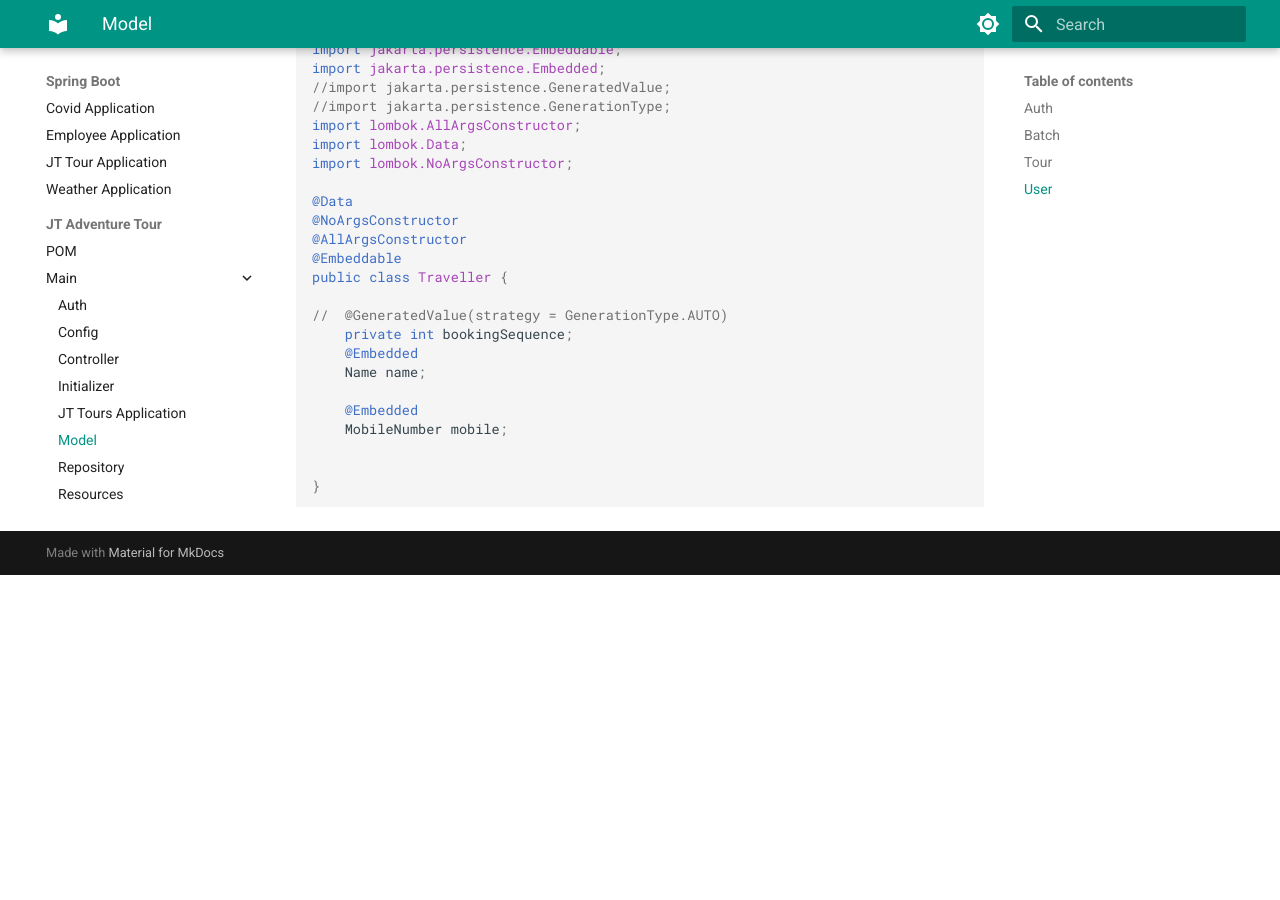
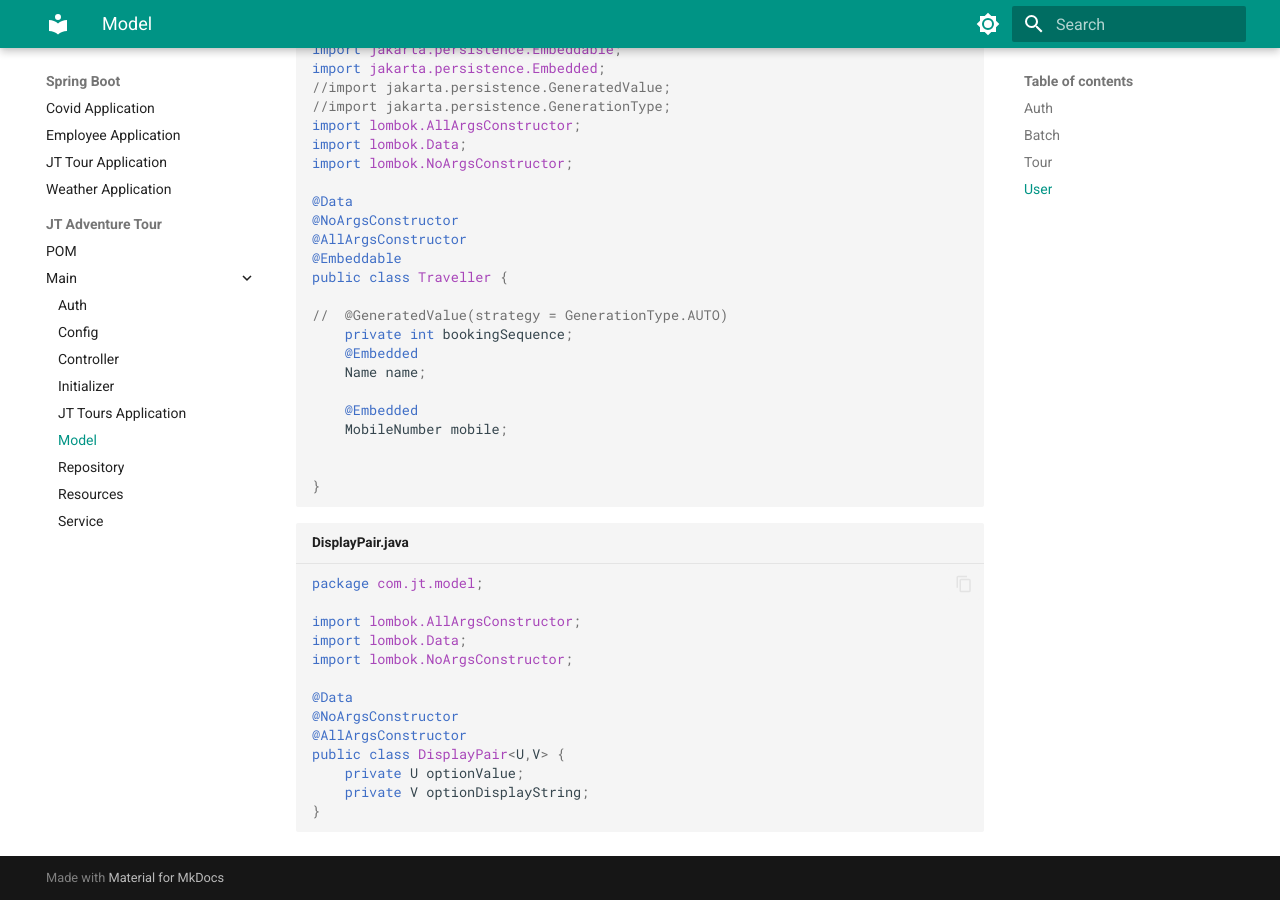
Before and after one commit to rahulssv/courses, an MkDocs documentation site: the page built from docs/Spring Boot/JT Adventure Tour/main/model.md, in a window 1280 px wide and 900 px high, scrolled down 11500 px. Built offline with MkDocs 1.6.1 and Material for MkDocs 9.7.7, drawn with Linux system fonts in a browser that asks for light colours; before the commit the page ends 12075 px from its top, so only the background shows below that.

Commit message:
Update model.md

````diff
--- a/docs/Spring Boot/JT Adventure Tour/main/model.md
+++ b/docs/Spring Boot/JT Adventure Tour/main/model.md
@@ -602,3 +602,19 @@
 }
 
 ```
+```java title="DisplayPair.java"
+package com.jt.model;
+
+import lombok.AllArgsConstructor;
+import lombok.Data;
+import lombok.NoArgsConstructor;
+
+@Data
+@NoArgsConstructor
+@AllArgsConstructor
+public class DisplayPair<U,V> {
+	private U optionValue;
+	private V optionDisplayString;
+}
+
+```
````
